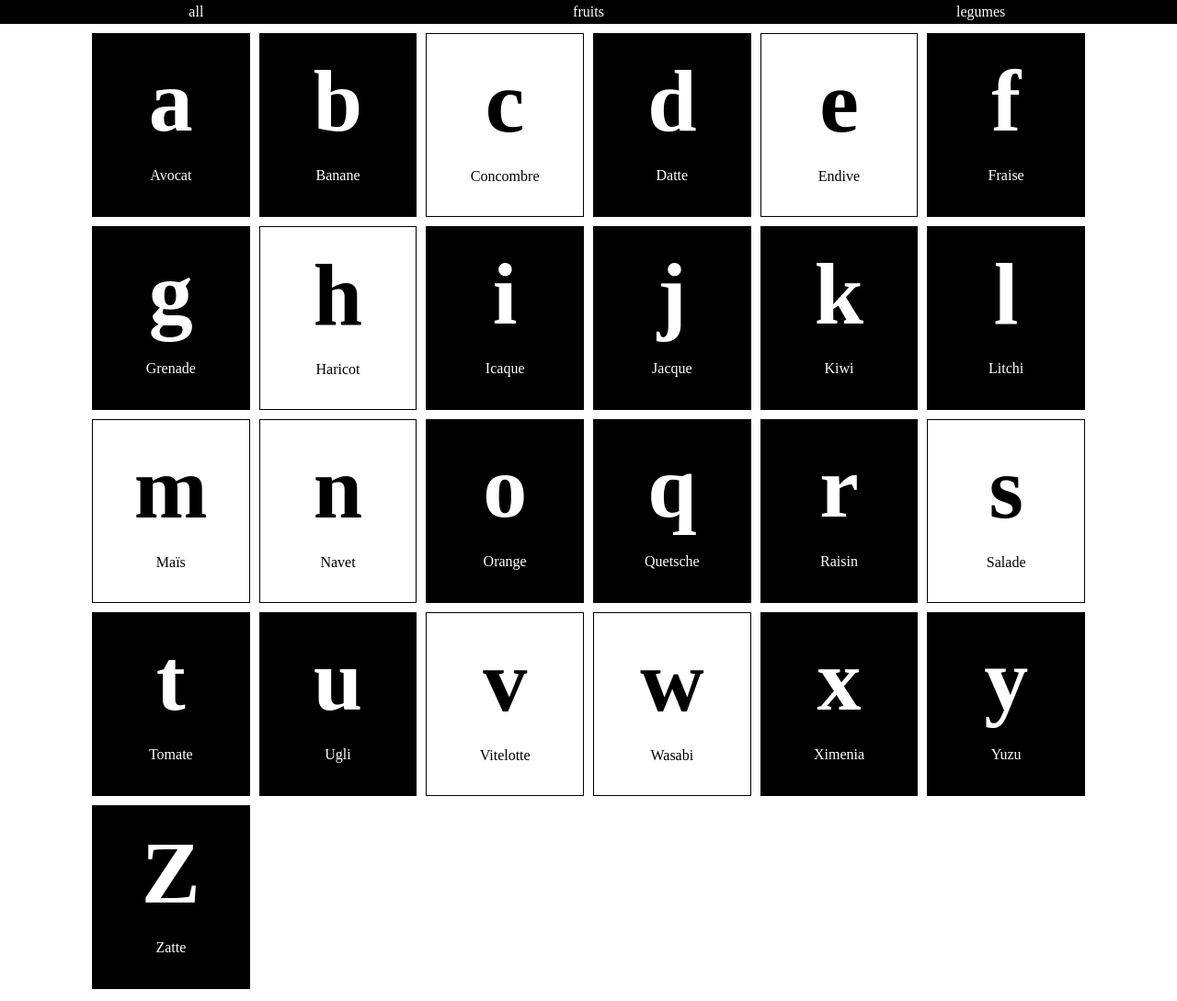
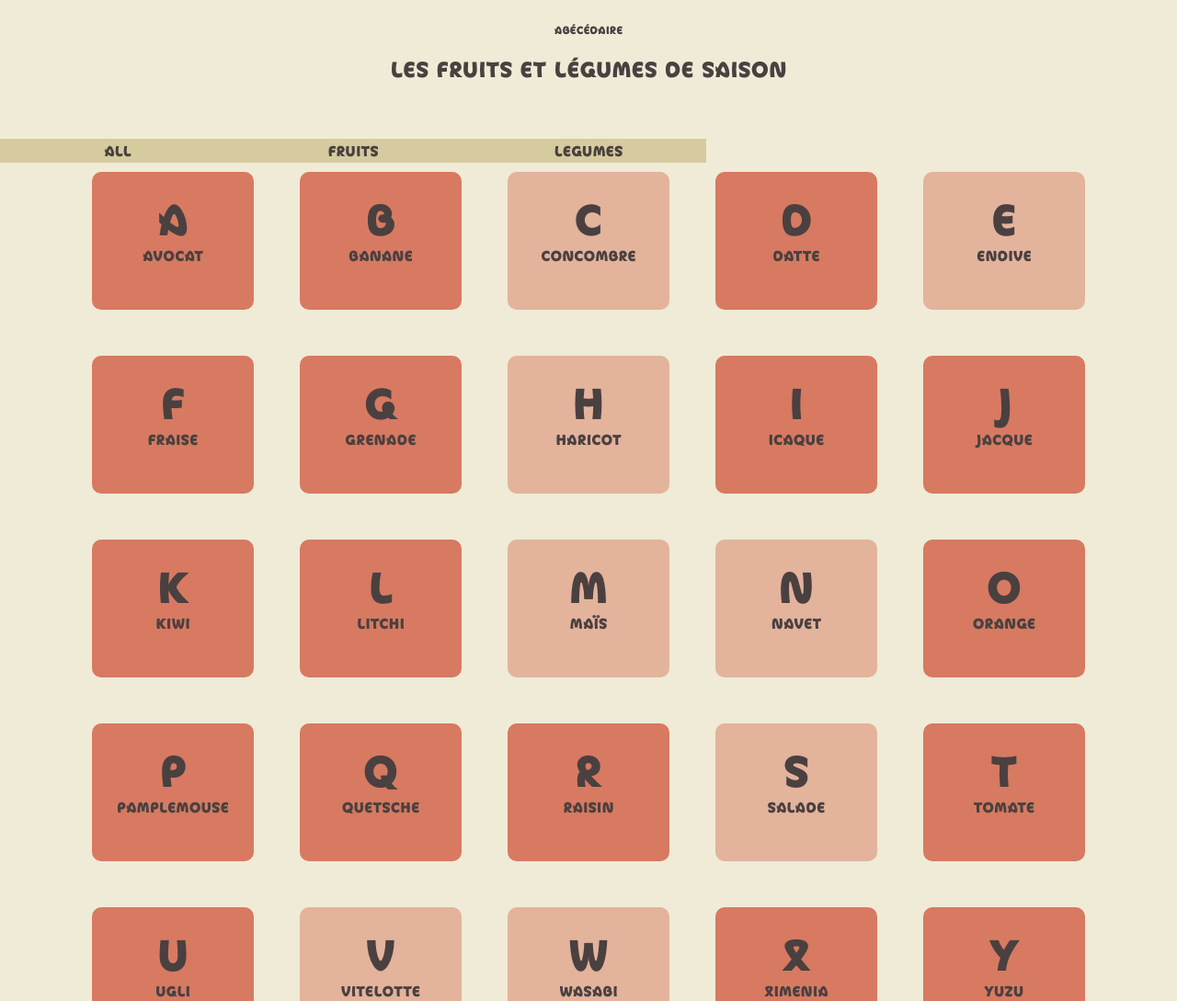
Before and after one commit to Justineglln/m1_wd_css, a plain HTML site: page index.html in a window 1280 px wide. Shown: the top 1089 px of the page at 92% size. Drawn offline with Linux system fonts and the light colour scheme; a web font is replaced by a local one.

Commit message:
Modification du 8 avril 2021
Background color
Typographie

```diff
--- a/css/master.css
+++ b/css/master.css
@@ -2,30 +2,50 @@
 font-family: "Movement";
 font-style: normal;
 font-weight: 400;
-src: url('font/Movement/Movement-DirectThin.woff');
+src: url('/font/Movement/Movement-IndirectBlack.woff');
 }
 
+body {
+  background-color: #EFEBD7;
+}
 
+h1 {
+  font-family: "Movement";
+  text-align: center;
+  color: #4A4040;
+  font-size: 0.75rem;
+  padding-top: 2vw;
+  padding-bottom: 2vw;
+}
+
+h2 {
+  font-family: "Movement";
+  text-align: center;
+  color: #4A4040;
+  font-size: 1.5rem;
+  margin-bottom: 5vw;
+}
 
 #letter {
   display: grid;
   grid-template-columns: repeat(auto-fill, minmax(150px, 1fr));
-  grid-auto-rows: 200px ;
-  grid-gap: 10px;
+  grid-auto-rows: 150px ;
+  grid-gap: 50px;
   clear : left;
   font-family: "Movement";
   margin: 20px 100px;
+
 }
 
 .filter_link {
   display: block;
   float: left;
-  width: 33.33333333%;
+  width: 20%;
   text-decoration: none;
   text-align: center;
   padding: 5px 0;
-  background-color: black;
-  color: white;
+  background-color: #D5CB9E;
+  color: #4A4040;
   font-family: "Movement";
   margin-bottom: 10px;
 }
@@ -38,14 +58,14 @@ div{
  padding: 2vw;
 }
 
-h1{
+h3{
 font-weight: 700;
-font-size: 6rem;
+font-size: 3rem;
 }
 
 p{
 font-size: 1rem;
-margin-top: 2vw;
+margin-top: 0.75vw;
 }
 
 
@@ -57,13 +77,16 @@ a:focus[data-filter]{
 
 
 div[data-filter="fruit"]{
-  background:#000000;
-  color:#FFFFFF;
+  background: #D77A61;
+  color:#4A4040;
+  border-radius: 10px;
 }
 
 div[data-filter="legume"]{
-  background:#FFFFFF;
-  border: 1px solid #000000;
+  background:#E3B39C;
+  color:#4A4040;
+  border-radius: 10px;
+
 }
 
 a[data-filter="fruit"]:focus ~ #letter div:not([data-filter="fruit"]){
--- a/index.html
+++ b/index.html
@@ -8,6 +8,10 @@
   <link rel="stylesheet" href="css/master.css">
 
   <body>
+
+<h1>abécédaire</h1>
+<h2>Les fruits et légumes de saison</h2>
+
   <a class="filter_link" href="#" data-filter="all" tabindex="-1">all</a>
   <a class="filter_link" href="#" data-filter="fruit" tabindex="-1">fruits</a>
   <a class="filter_link" href="#" data-filter="legume" tabindex="-1">legumes</a>
@@ -15,103 +19,107 @@
 
     <section id="letter">
       <div data-filter="fruit">
-        <h1>a</h1>
+        <h3>a</h3>
         <p>Avocat</p>
       </div>
       <div data-filter="fruit">
-        <h1>b</h1>
+        <h3>b</h3>
         <p>Banane</p>
       </div>
       <div data-filter="legume">
-        <h1>c</h1>
+        <h3>c</h3>
       <p>Concombre</p>
     </div>
       <div data-filter="fruit">
-        <h1>d</h1>
+        <h3>d</h3>
         <p>Datte</p>
       </div>
       <div data-filter="legume">
-        <h1>e</h1>
+        <h3>e</h3>
         <p>Endive</p>
     </div>
       <div data-filter="fruit">
-        <h1>f</h1>
+        <h3>f</h3>
         <p>Fraise</p>
       </div>
       <div data-filter="fruit">
-        <h1>g</h1>
+        <h3>g</h3>
         <p>Grenade</p>
       </div>
       <div data-filter="legume">
-        <h1>h</h1>
+        <h3>h</h3>
         <p>Haricot</p>
       </div>
       <div data-filter="fruit">
-        <h1>i</h1>
+        <h3>i</h3>
         <p>Icaque</p>
       </div>
       <div data-filter="fruit">
-        <h1>j</h1>
+        <h3>j</h3>
         <p>Jacque</p>
       </div>
       <div data-filter="fruit">
-        <h1>k</h1>
+        <h3>k</h3>
         <p>Kiwi</p>
       </div>
       <div data-filter="fruit">
-        <h1>l</h1>
+        <h3>l</h3>
         <p>Litchi</p>
       </div>
       <div data-filter="legume">
-        <h1>m</h1>
+        <h3>m</h3>
         <p>Maïs</p>
       </div>
       <div data-filter="legume">
-        <h1>n</h1>
+        <h3>n</h3>
         <p>Navet</p>
       </div>
       <div data-filter="fruit">
-        <h1>o</h1>
+        <h3>o</h3>
         <p>Orange</p>
       </div>
       <div data-filter="fruit">
-        <h1>q</h1>
+        <h3>p</h3>
+        <p>Pamplemouse</p>
+      </div>
+      <div data-filter="fruit">
+        <h3>q</h3>
         <p>Quetsche</p>
       </div>
       <div data-filter="fruit">
-        <h1>r</h1>
+        <h3>r</h3>
         <p>Raisin</p>
       </div>
       <div data-filter="legume">
-        <h1>s</h1>
+        <h3>s</h3>
         <p>Salade</p>
       </div>
       <div data-filter="fruit">
-        <h1>t</h1>
+        <h3>t</h3>
         <p>Tomate</p>
       </div>
       <div data-filter="fruit">
-        <h1>u</h1>
+        <h3>u</h3>
         <p>Ugli</p>
       </div>
       <div data-filter="legume">
-        <h1>v</h1>
+        <h3>v</h3>
         <p>Vitelotte</p>
       </div>
       <div data-filter="legume">
-        <h1>w</h1>
+        <h3>w</h3>
         <p>Wasabi</p>
       </div>
       <div data-filter="fruit">
-        <h1>x</h1>
+        <h3>x</h3>
         <p>Ximenia</p>
       </div>
       <div data-filter="fruit">
-        <h1>y</h1>
+        <h3>y</h3>
         <p>Yuzu</p>
       </div>
       <div data-filter="fruit">
-        <h1>Z</h1>
+        <h3>Z</h3>
         <p>Zatte</p>
       </div>
 
```
